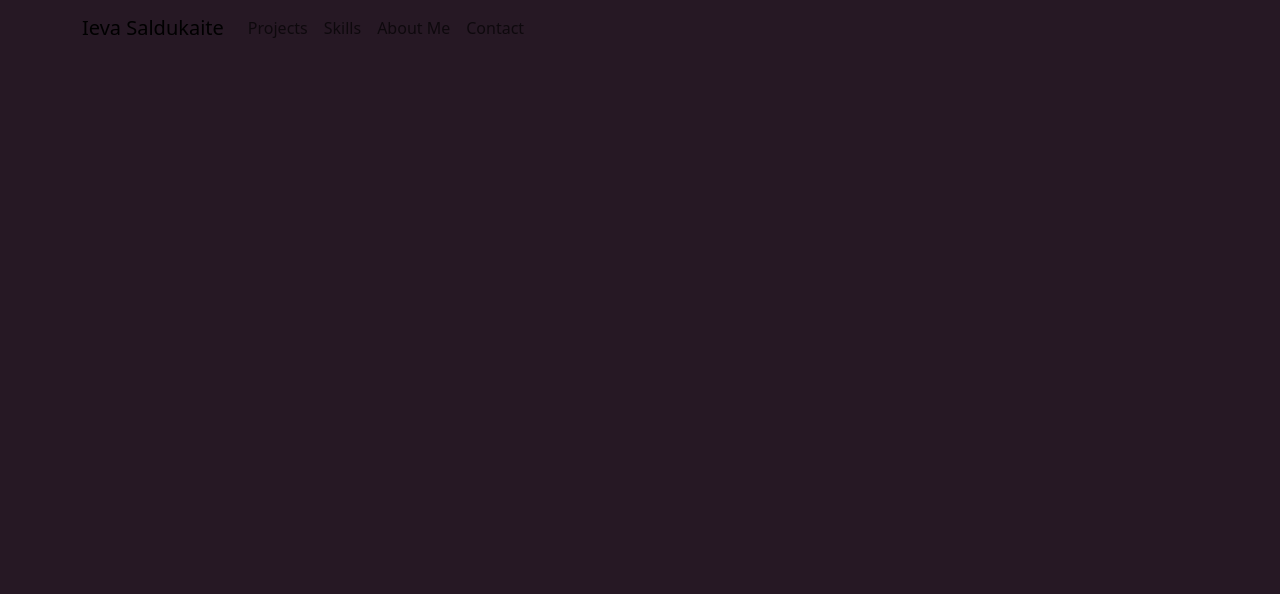
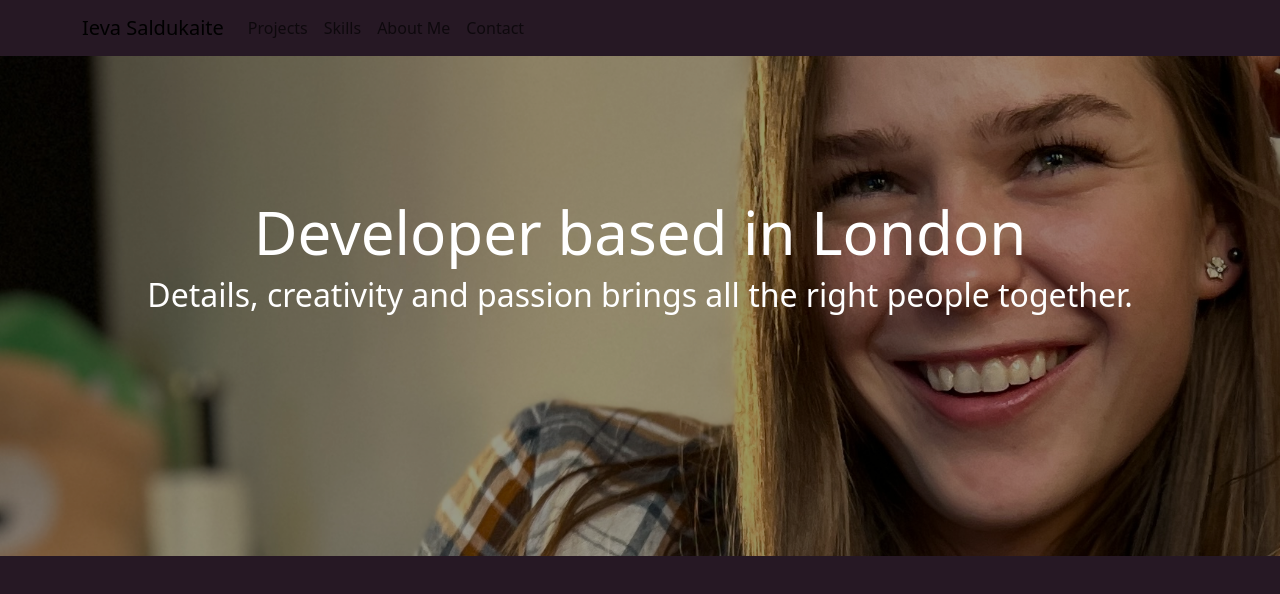
Before and after one commit to SalxIeva/SalxIeva_Portfolio_with_React, a React (Vite) app: page / in a window 1280 px wide. Shown: the top 594 px of the page. Built offline with nearby package versions, Linux system fonts and the light colour scheme.

Commit message:
imports are done properly

```diff
--- a/src/App.jsx
+++ b/src/App.jsx
@@ -2,7 +2,7 @@ import React from 'react';
 import { BrowserRouter as Router, Route, Routes } from 'react-router-dom';
 import Navbar from './Components/Navbar';
 // imported components
-// import Header from './Pages/Header';
+import Header from './Pages/Header';
 // import About from './Pages/About';
 // import Skills from './Pages/Skills';
 // import ProjectsPage from './Pages/ProjectsPage';
@@ -14,7 +14,8 @@ function App() {
  return (
     <Router>
         <div>
-            <Navbar />
+
+            <Header />
         </div>
     </Router>
   )
--- /dev/null
+++ b/src/Components/Hero/index.jsx
@@ -0,0 +1,12 @@
+import React from "react";
+import "./style.css";
+
+function Hero(props) {
+  return (
+    <div className="hero text-center" style={{ backgroundImage: `url(${props.backgroundImage})` }}>
+      {props.children}
+    </div>
+  );
+}
+
+export default Hero;
--- /dev/null
+++ b/src/Components/Hero/style.css
@@ -0,0 +1,33 @@
+.hero {
+  height: 500px;
+  background-size: cover;
+  background-position: center;
+  position: relative;
+}
+
+.hero::after {
+  content: "";
+  display: block;
+  opacity: .4;
+  position: absolute;
+  top: 0;
+  bottom: 0;
+  left: 0;
+  right: 0;
+  background: black;
+}
+
+.hero * {
+  position: relative;
+  z-index: 2;
+}
+
+.hero h1, .hero h2 {
+  color: white;
+}
+
+.hero h1 {
+  font-size: 60px;
+  padding-top: 140px;
+  margin-top: 0;
+}
--- a/src/Pages/Header.jsx
+++ b/src/Pages/Header.jsx
@@ -1,14 +1,23 @@
 import React from "react";
-import Navbar from './Components/Navbar';
+import Navbar from '../components/Navbar';
+import Hero from '../components/Hero';
+import backgroundImage from '../assets/IMG_5650.jpg';
 
 // should contain navBar
 // have to be able to navigate between different sections/pages of portfolio. (maybe add <Link> or <NavLink> and use react router)
 // make sure it is responsive and appears correctly on all pages
 function Header() {
     return (
+        <div>
         <header>
             <Navbar />
+            <Hero backgroundImage={backgroundImage}>
+        <h1>Developer based in London</h1>
+        <h2>Details, creativity and passion brings all the right people together.</h2>
+      </Hero>
+
         </header>
+        </div>
     )
 }
 // export header
```
Also changed, not shown: src/assets/IMG_5650.jpg (added), src/assets/me.2.jpg (added).
